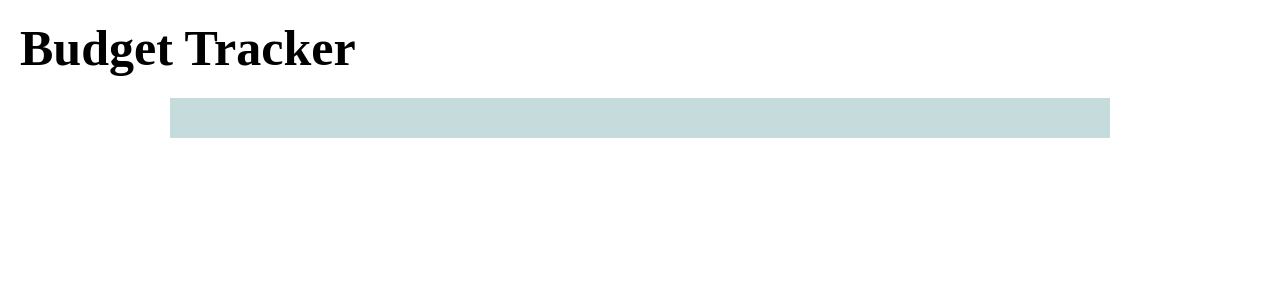
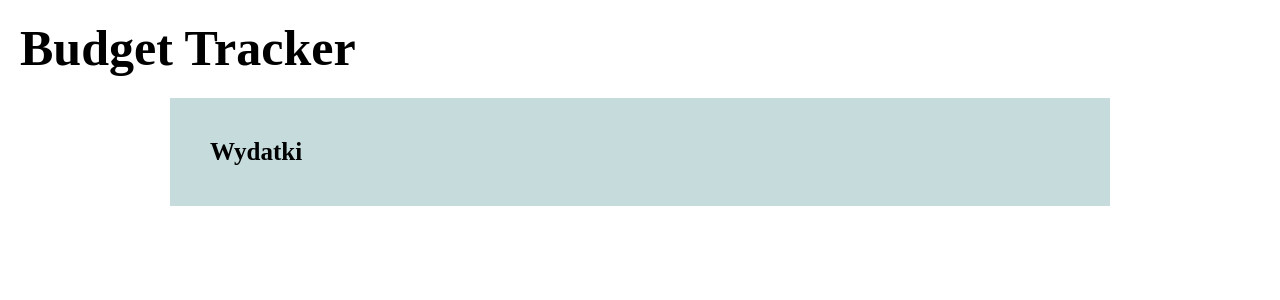
Before and after one commit to VITALIKXXX/expens-track-aplication, a React (Create React App) app: page / in a window 1280 px wide. Shown: the top 300 px of the page. Built offline with nearby package versions, Linux system fonts and the light colour scheme.

Commit message:
edit styled components

```diff
--- a/src/App.js
+++ b/src/App.js
@@ -1,12 +1,13 @@
 import { Container } from "./components/Container";
 import Header from "./components/Header";
+import SubHeader from "./components/SubHeader"
 
 function App() {
   return (
     <>
       <Header title="Budget Tracker" />
       <Container>
-
+        <SubHeader title= "Wydatki" />
       </Container>
     </>
   );
--- a/src/components/SubHeader/index.js
+++ b/src/components/SubHeader/index.js
@@ -1,8 +1,8 @@
-import { StyledSubHeader } from "./styled";
+import { StyledSubHeader, Title } from "./styled";
 
 const SubHeader = ({ title }) => (
     <StyledSubHeader>
-        <h2>{title}</h2>
+        <Title>{title}</Title>
     </StyledSubHeader>
 );
 
--- a/src/components/SubHeader/styled.js
+++ b/src/components/SubHeader/styled.js
@@ -13,3 +13,8 @@ export const StyledSubHeader = styled.header`
     }
 
 `;
+
+export const Title = styled.h2`
+   font-size: 25px;
+    margin: 0;
+`;
```
